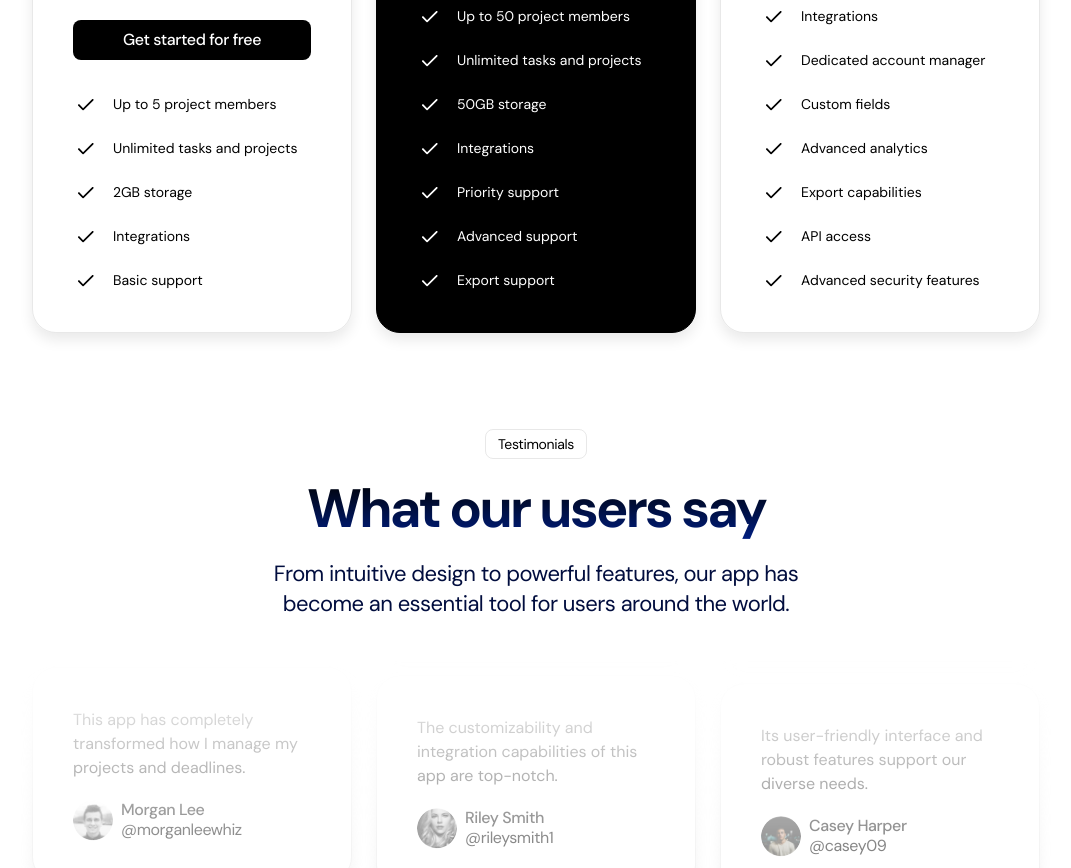
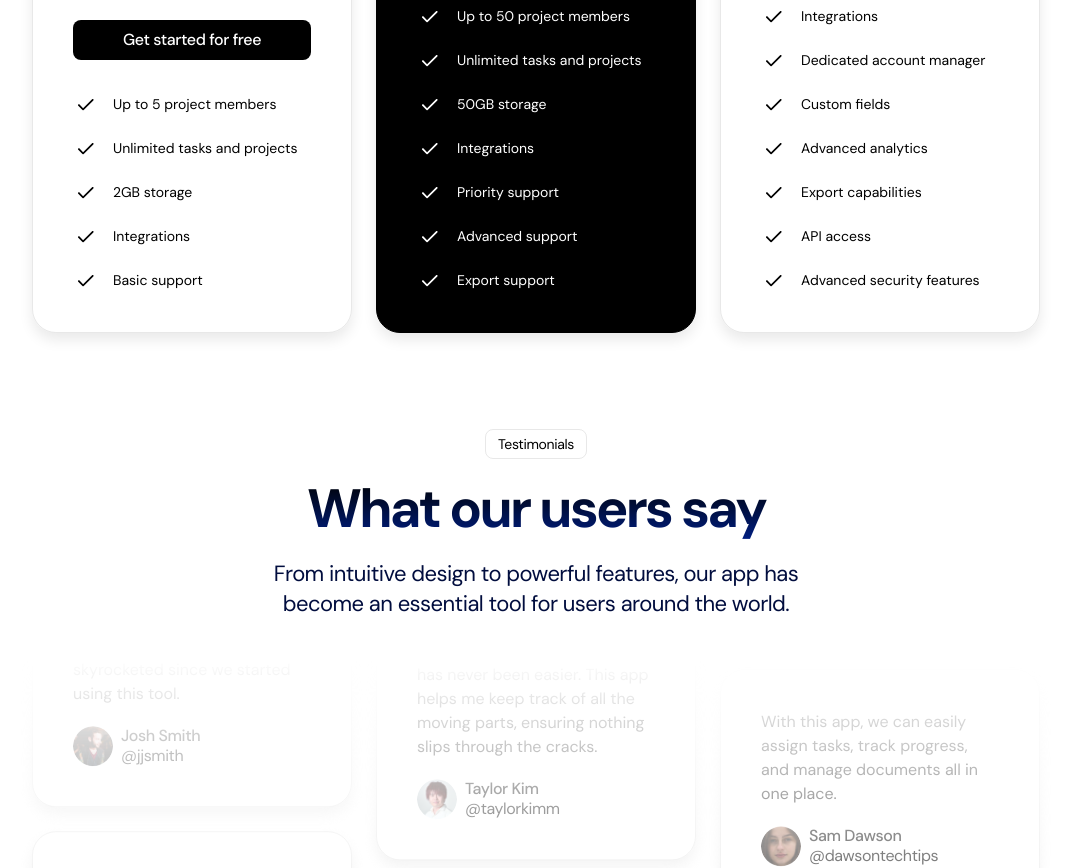
Before and after one commit to ibrohim-developer/landing, a Next.js app: page / in a window 1280 px wide. Shown: the part 2780-3648 px from the top of the page, without its empty margins (104-1175 px from the left). Built offline with nearby package versions, Linux system fonts and the light colour scheme.

Commit message:
add animation testimonials

```diff
--- a/src/sections/Testimonials.tsx
+++ b/src/sections/Testimonials.tsx
@@ -75,14 +75,18 @@ const firstColumn = testimonials.slice(0,3);
 const secondColumn = testimonials.slice(3,6);
 const thirdColumn = testimonials.slice(6,9);
 
-const TestimonialsColumn = (props: {className?: string; testimonials: typeof testimonials }) => (
+const TestimonialsColumn = (props: {
+  className?: string;
+  testimonials: typeof testimonials;
+  duration?: number;
+}) => (
   <div className={props.className}>
     <motion.div animate={{
       translateY: "-50%",
 
     }}
     transition={{
-      duration: 10,
+      duration: props.duration,
       repeat : Infinity,
       ease: 'linear',
       repeatType: 'loop',
@@ -94,7 +98,12 @@ const TestimonialsColumn = (props: {className?: string; testimonials: typeof tes
           <div className="card" key={username}>
             <div className="">{text}</div>
             <div className="flex items-center gap-2 mt-5">
-              <Image src={imageSrc} alt={name} width={40} height={40} className="h-10 w-10 rounded-full"/>
+              <Image
+                src={imageSrc}
+                alt={name}
+                width={40}
+                height={40}
+                className="h-10 w-10 rounded-full"/>
               <div className="flex flex-col">
                 <div className="font-medium tracking-tight leading-5">{name}</div>
                 <div className="leading-5 tracking-tight">{username}</div>
@@ -122,9 +131,9 @@ export const Testimonials = () => {
           </p>
         </div>
         <div className="flex justify-center gap-6 mt-10 [mask-image:linear-gradient(to_bottom,transparent,black_25%,black_74%,transparent)]">
-          <TestimonialsColumn testimonials={firstColumn}/>
-          <TestimonialsColumn testimonials={secondColumn} className="hidden md:block"/>
-          <TestimonialsColumn testimonials={thirdColumn} className="hidden lg:block"/>
+          <TestimonialsColumn testimonials={firstColumn} duration={15}/>
+          <TestimonialsColumn testimonials={secondColumn} duration={17} className="hidden md:block"/>
+          <TestimonialsColumn testimonials={thirdColumn} duration={19} className="hidden lg:block"/>
         </div>
       </div>
     </section>
```
